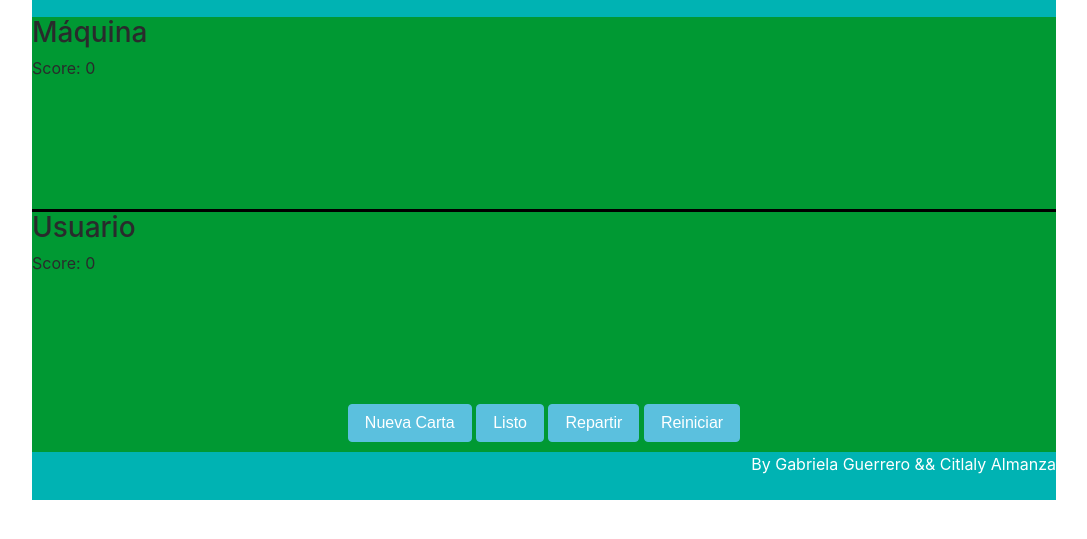
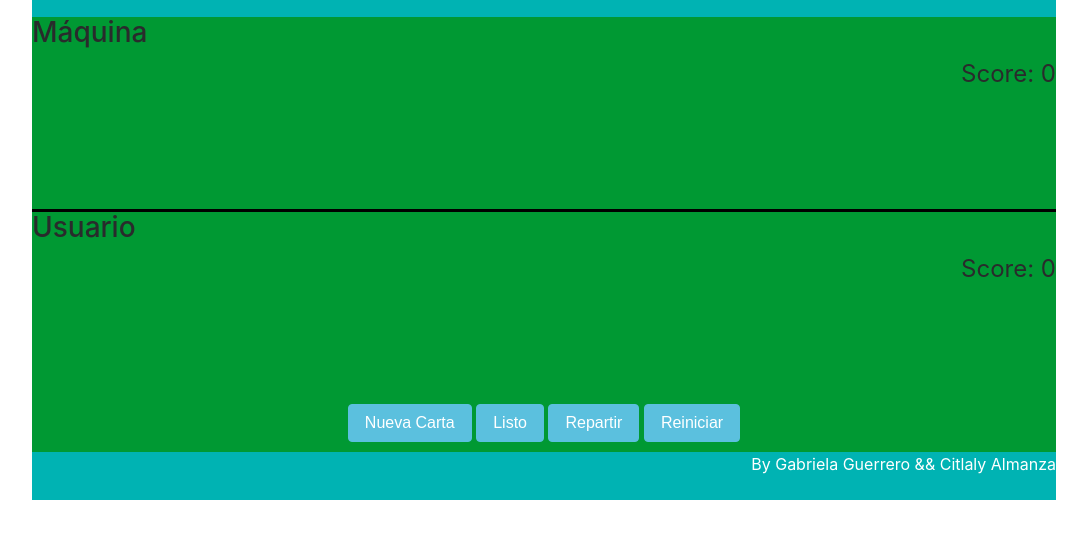
Before and after one commit to gaabrielaagm/JuegoBarajas, a plain HTML site: page index.html in a window 1280 px wide. Shown: the part 47-586 px from the top of the page, without its empty margins (96-1183 px from the left). Drawn offline with nearby package versions, Linux system fonts and the light colour scheme; files whose address does not match are found by name.

Commit message:
Ultimos cambios

```diff
--- a/css/style.css
+++ b/css/style.css
@@ -45,8 +45,9 @@
 		margin: auto;
 
 	}
-	#scope_maquina, #scope_usuario{
+	#score_maquina, #score_usuario{
 		float: right;
+		font-size: 1.5em;
 	}
 	#botones{
 		width: 80%;
```
